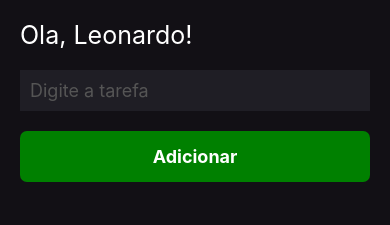
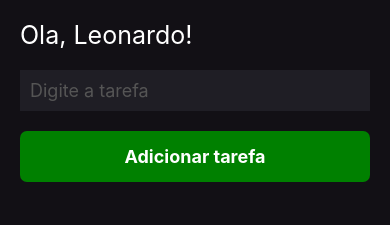
Before and after one commit to leonardo-silva/todolistcli-dam202102, a React Native app: screen / in a window 390 px wide. Shown: the top 225 px of the page. Built offline with nearby package versions, Linux system fonts and the light colour scheme.

Commit message:
Criação de componentes - Button

```diff
--- /dev/null
+++ b/src/components/Button/index.js
@@ -0,0 +1,17 @@
+import React from 'react';
+import { TouchableOpacity, Text } from 'react-native';
+
+import { styles } from './styles';
+
+export function Button({ title, ...rest }) {
+    return (
+        <TouchableOpacity
+            style={styles.button}
+            {...rest}
+        >
+            <Text style={styles.buttonText}>
+                {title}
+            </Text>
+        </TouchableOpacity>
+    );
+}
--- /dev/null
+++ b/src/components/Button/styles.js
@@ -0,0 +1,16 @@
+import { StyleSheet } from "react-native";
+
+export const styles = StyleSheet.create({
+    button: {
+        backgroundColor: 'green',
+        padding: 15,
+        margin: 20,
+        borderRadius: 7,
+        alignItems: 'center'
+    },
+    buttonText: {
+        color: 'white',
+        fontSize: 18,
+        fontWeight: 'bold'
+    },
+})
--- a/src/screens/Home/index.js
+++ b/src/screens/Home/index.js
@@ -8,6 +8,7 @@
   FlatList
 } from 'react-native';
 
+import { Button } from '../../components/Button';
 import { styles } from './styles';
 
 export function Home() {
@@ -29,16 +30,13 @@
         placeholderTextColor="#555"
         onChangeText={setNewTask}
       />
-      <TouchableOpacity
-        style={styles.button}
+
+      <Button
+        onPress={handleAddNewTask}
         activeOpacity={0.7}
-        onPress={handleAddNewTask}
-      >
-        <Text style={styles.buttonText}>
-          Adicionar
-        </Text>
+        title="Adicionar tarefa"
+      />
 
-      </TouchableOpacity>
       <Text style={ [styles.text, { marginTop: 20}] }>
         Minhas Tarefas
       </Text>
```
